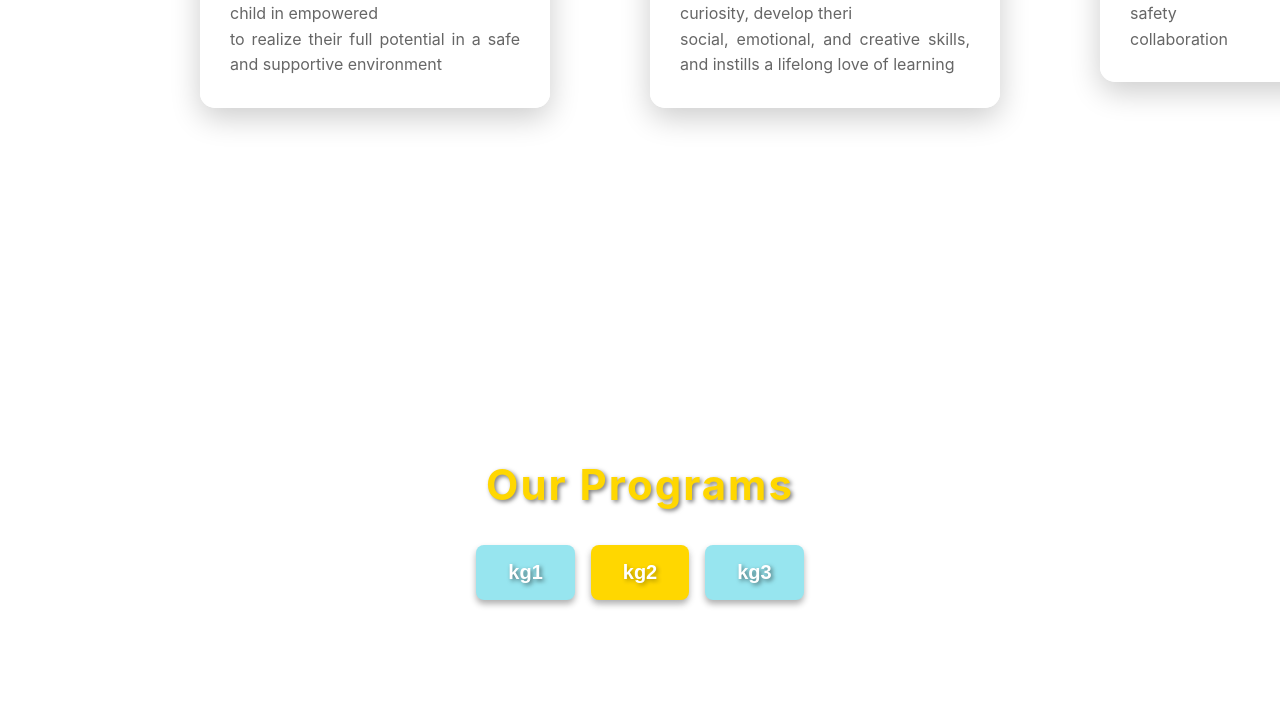
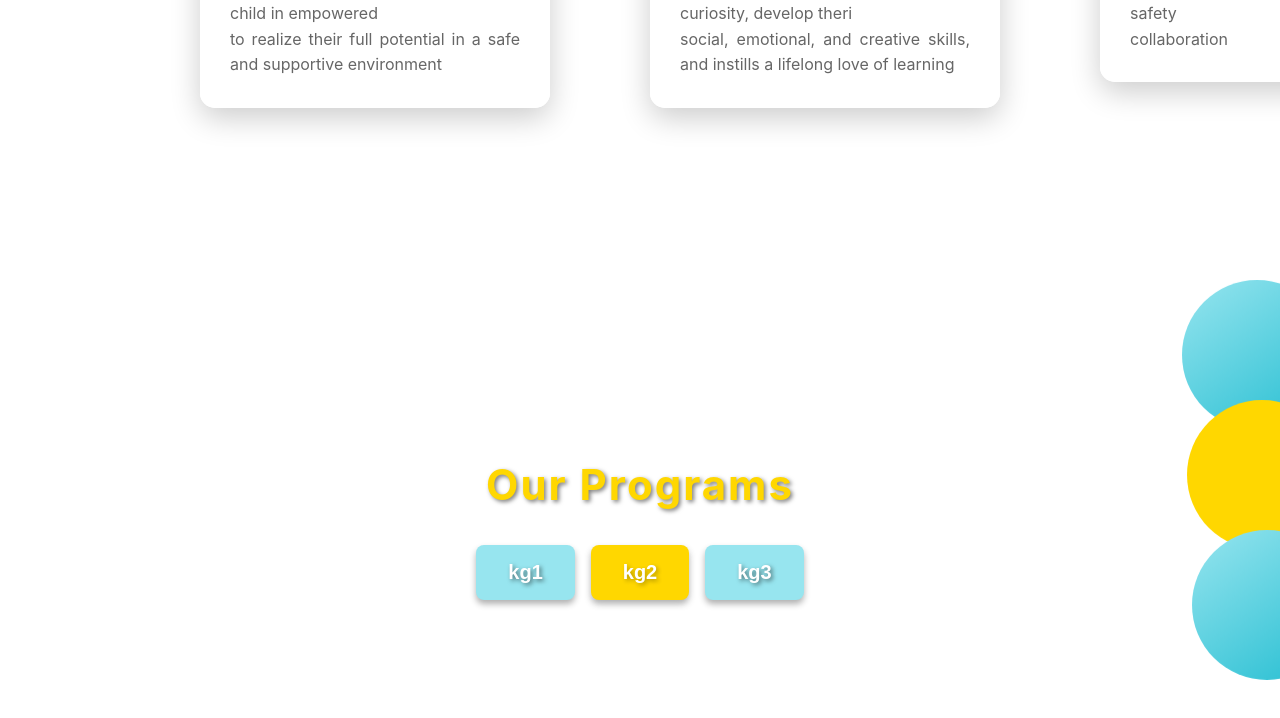
Before and after one commit to Aya-Darwish/Al-Bareem, a React (Create React App) app: page / in a window 1280 px wide. Shown: the part 1293-2011 px from the top of the page. Built offline with nearby package versions, Linux system fonts and the light colour scheme.

Commit message:
add shapes in program

```diff
--- a/src/Program.js
+++ b/src/Program.js
@@ -43,6 +43,9 @@ export default function Program() {
                 ))}
             </div>
             {visible && <div className="program-description">{visible}</div>}
+            <div class="circle1"></div>
+            <div class="circle2"></div>
+            <div class="circle3"></div>
         </div>
     )
 }
--- a/src/program.css
+++ b/src/program.css
@@ -137,18 +137,49 @@
     padding-bottom: 15px;
 }
 
-.right-element{
-    position: relative;
-    left: 1100px;
-    bottom: 100px;
-    animation: moveLearn 2s ease forwards;
+/* Decorative Shapes */
+.shape {
+    position: absolute;
+    z-index: -1;
+    opacity: 0.6;
 }
 
-@keyframes moveLearn {
-    0% {
-        left: 1100px;
-    }
-    100% {
-        left: 500px;
-    }
+.circle1 {
+    width: 150px;
+    height: 150px;
+    border-radius: 50%;
+    background: linear-gradient(145deg, #97e5ef, #22bdd1);
+    position: relative;
+    left: 1150px;
+    bottom: 320px;
+    animation: float 6s ease-in-out infinite;
 }
+
+.circle2 {
+    width: 150px;
+    height: 150px;
+    border-radius: 50%;
+    background: linear-gradient(145deg, #FFD700, #FFD700);
+    position: relative;
+    left: 1155px;
+    bottom: 350px;
+    animation: float 6s ease-in-out infinite;
+}
+
+.circle3 {
+    width: 150px;
+    height: 150px;
+    border-radius: 50%;
+    background: linear-gradient(145deg, #97e5ef, #22bdd1);
+    position: relative;
+    left: 1160px;
+    bottom: 370px;
+    animation: float 6s ease-in-out infinite;
+    color: #ffffff;
+
+}
+/* Animations for shapes */
+@keyframes float {
+    0%, 100% { transform: translateY(0); }
+    50% { transform: translateY(-20px); }
+}
```
